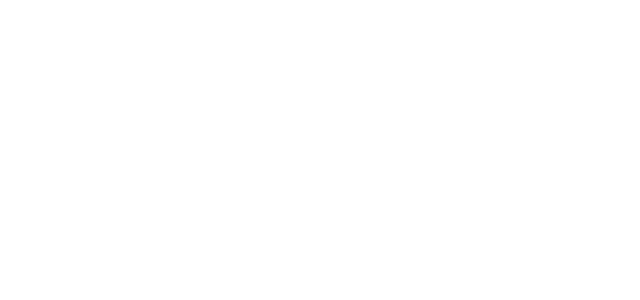
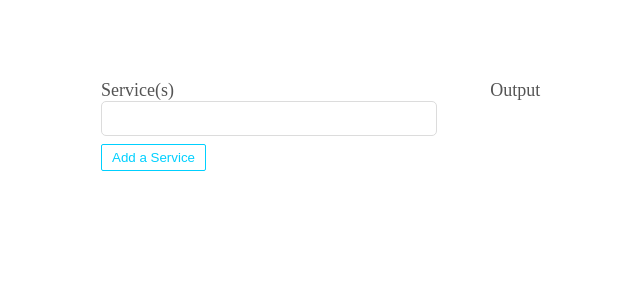
Before and after one commit to JaGarcia02/Frontend_design_reference, a React (Vite) app in the folder frontend_testing_react_vite/client/: page /test2 in a window 1280 px wide. Before the commit this address had no page. Shown: the top 300 px of the page, without its empty margins (259-899 px from the left). Built offline with nearby package versions, Linux system fonts and the light colour scheme.

Commit message:
Dynamic add and remove

```diff
--- a/frontend_testing_react_vite/client/src/App.jsx
+++ b/frontend_testing_react_vite/client/src/App.jsx
@@ -2,12 +2,14 @@
 import "./App.css";
 import { Routes, Route } from "react-router-dom";
 import Recipe_Page from "./pages/Recipe_Page";
+import DynamicAddRemove_Page from "./pages/DynamicAddRemove_Page";
 
 function App() {
   return (
     <>
       <Routes>
         <Route path="/test" element={<Recipe_Page />} />
+        <Route path="/test2" element={<DynamicAddRemove_Page />} />
       </Routes>
     </>
   );
--- a/frontend_testing_react_vite/client/src/index.css
+++ b/frontend_testing_react_vite/client/src/index.css
@@ -0,0 +1,74 @@
+* {
+  box-sizing: border-box;
+}
+
+.main-container {
+  width: 70vh;
+  margin: 5rem auto;
+  display: flex;
+  justify-content: space-between;
+}
+
+.form-field {
+  flex: 2;
+}
+
+.output {
+  margin-left: 3rem;
+  flex: 1;
+}
+
+.form-field label,
+h2 {
+  margin: 0;
+  font-size: 18px;
+  font-weight: 500;
+  color: rgb(84, 84, 84);
+}
+
+input {
+  height: 35px;
+  width: 100%;
+  padding: 7px;
+  outline: none;
+  border-radius: 5px;
+  border: 1px solid rgb(220, 220, 220);
+}
+
+input:focus {
+  border: 1px solid rgb(0, 208, 255);
+}
+
+.services {
+  display: flex;
+  justify-content: space-between;
+}
+
+.first-division {
+  display: flex;
+  flex-direction: column;
+  margin: 0 5px 0.5rem 0;
+  width: 100%;
+}
+
+button {
+  background: none;
+  outline: none;
+  cursor: pointer;
+  font-weight: 500;
+  border-radius: 2px;
+  padding: 5px 10px;
+}
+.first-division button {
+  align-self: flex-start;
+  display: flex;
+  align-items: center;
+  margin-top: 0.5rem;
+  color: rgb(0, 208, 255);
+  border: 1px solid rgb(0, 208, 255);
+}
+
+.second-division button {
+  color: red;
+  border: 1px solid red;
+}
--- /dev/null
+++ b/frontend_testing_react_vite/client/src/pages/DynamicAddRemove_Page.jsx
@@ -0,0 +1,75 @@
+import React, { useEffect, useState } from "react";
+
+const DynamicAddRemove_Page = () => {
+  const [serviceList, setServiceList] = useState([{ service: "" }]);
+
+  const handleServiceChange = (e, index) => {
+    const { name, value } = e.target;
+    const list = [...serviceList];
+    list[index][name] = value;
+    setServiceList(list);
+  };
+
+  const handleServiceRemove = (index) => {
+    const list = [...serviceList];
+    list.splice(index, 1);
+    setServiceList(list);
+  };
+
+  const handleServiceAdd = () => {
+    setServiceList([...serviceList, { service: "" }]);
+  };
+
+  return (
+    <form className="main-container" autoComplete="off">
+      <div className="form-field">
+        <label htmlFor="service">Service(s)</label>
+        {serviceList.map((singleService, index) => (
+          <div key={index} className="services">
+            <div className="first-division">
+              <input
+                name="service"
+                type="text"
+                id="service"
+                value={singleService.service}
+                onChange={(e) => handleServiceChange(e, index)}
+                required
+              />
+              {serviceList.length - 1 === index && serviceList.length < 4 && (
+                <button
+                  type="button"
+                  onClick={handleServiceAdd}
+                  className="add-btn"
+                >
+                  <span>Add a Service</span>
+                </button>
+              )}
+            </div>
+            <div className="second-division">
+              {serviceList.length !== 1 && (
+                <button
+                  type="button"
+                  onClick={() => handleServiceRemove(index)}
+                  className="remove-btn"
+                >
+                  <span>Remove</span>
+                </button>
+              )}
+            </div>
+          </div>
+        ))}
+      </div>
+      <div className="output">
+        <h2>Output</h2>
+        {serviceList &&
+          serviceList.map((singleService, index) => (
+            <ul key={index}>
+              {singleService.service && <li>{singleService.service}</li>}
+            </ul>
+          ))}
+      </div>
+    </form>
+  );
+};
+
+export default DynamicAddRemove_Page;
```
